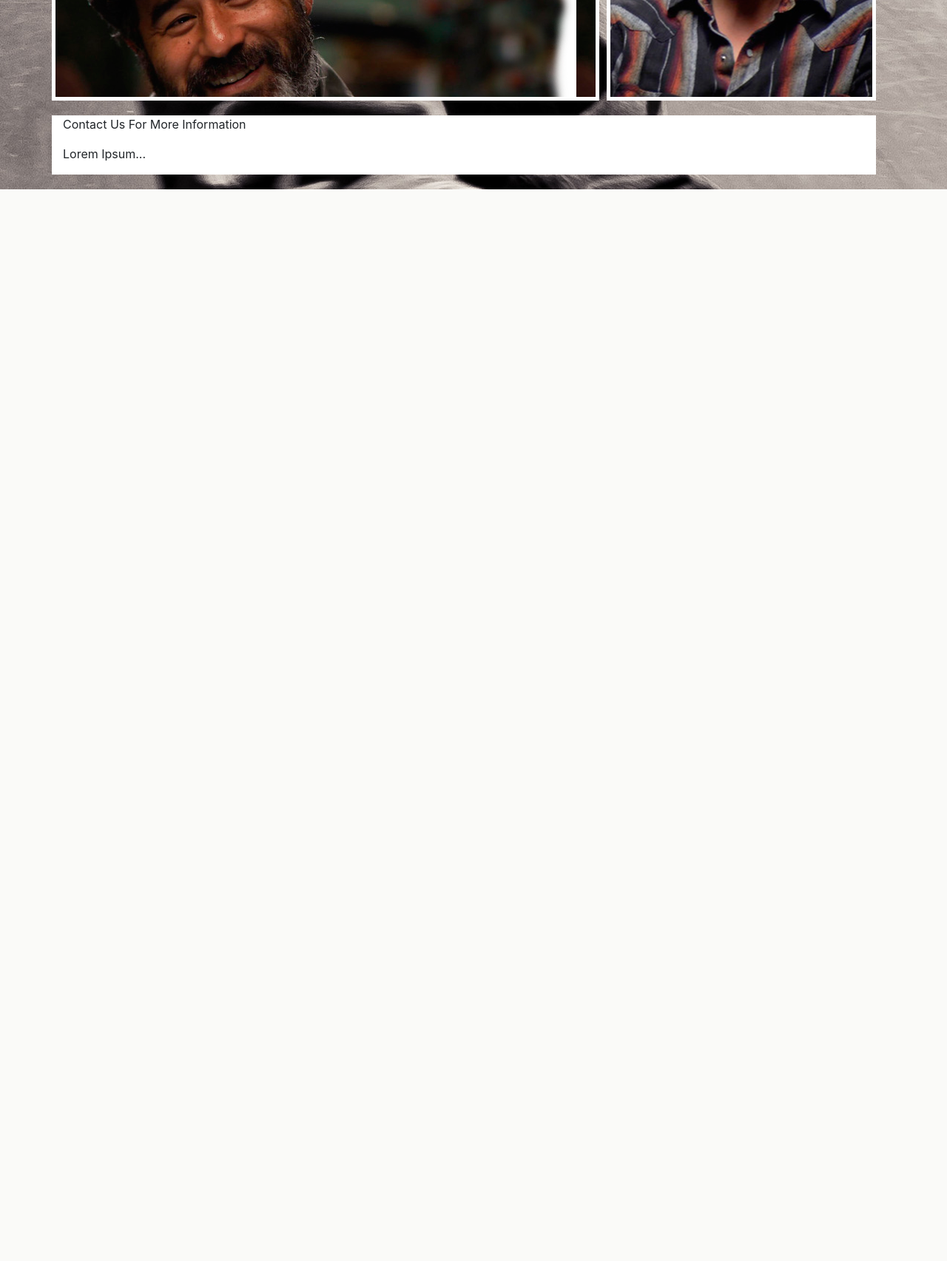
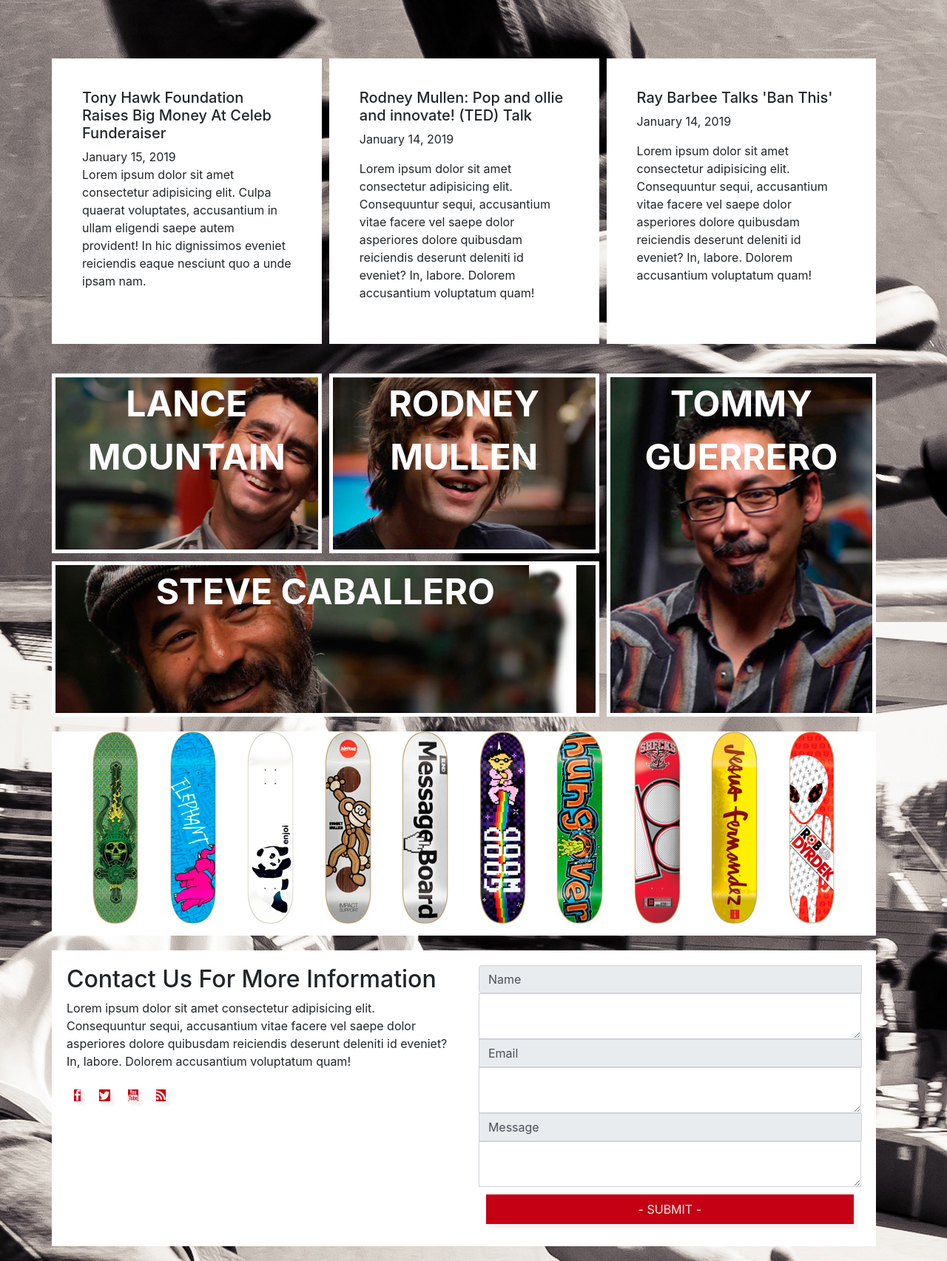
Before and after one commit to rojasj91/2.2-flask_forms, a Flask app: page / in a window 1280 px wide. Shown: the part 1414-3119 px from the top of the page at 74% size. Before the commit the page ends 1670 px from the top, so only its background shows below. Run offline with Flask 2, Linux system fonts and the light colour scheme; data that the repository does not hold is empty; some libraries are stand-ins or nearby versions.

Commit message:
finished adding the skateboards and comment section

```diff
--- a/static/styles.css
+++ b/static/styles.css
@@ -40,7 +40,7 @@
     border: 5px solid white;
 }
 
-img {
+img .logo{
     position: absolute;
 }
 
@@ -142,3 +142,44 @@
     margin-top: 20px;
 }
 }
+
+.skateboards li{
+    display: inline-block;
+    width: 100px;
+}
+
+.footer{
+    background: white;
+    margin-top: 20px;
+    max-width: 97.7%;
+}
+
+.col-md-6{
+    display: inline-block;
+    padding: 20px;
+}
+
+.input-group{
+    float: right;
+}
+
+.input-group>.form-control, .input-group>.form-control-plaintext {
+    position: relative;
+    -ms-flex: 1 1 auto;
+    flex: 1 1 auto;
+    width: 100%;
+    margin-bottom: 0;
+}
+
+.input-group-append, .input-group-prepend {
+    display: -ms-flexbox;
+    display: block;
+}
+
+a{
+    color: #FFF0EE;
+    background-color: #C50015;
+    margin: 10px;
+    box-shadow: 5px 5px 2px 1px rgba(242, 242, 244, 0.8);
+    text-transform: uppercase;
+}
--- a/templates/2.2-SK8.html
+++ b/templates/2.2-SK8.html
@@ -3,6 +3,7 @@
 
 <head>
     <link rel="stylesheet" href="https://stackpath.bootstrapcdn.com/bootstrap/4.2.1/css/bootstrap.min.css" integrity="sha384-GJzZqFGwb1QTTN6wy59ffF1BuGJpLSa9DkKMp0DgiMDm4iYMj70gZWKYbI706tWS" crossorigin="anonymous">
+    <link rel="stylesheet" href="https://cdnjs.cloudflare.com/ajax/libs/font-awesome/4.7.0/css/font-awesome.min.css">
     <link rel="stylesheet" type="text/css" href="/static/styles.css">
 </head>
 
@@ -19,7 +20,7 @@
         <div class ="row">
             <div class="col-md-12">
                 <header class="top-image">
-                <img src="/static/images/peralta-logo.png">
+                <img class="logo" src="/static/images/peralta-logo.png">
                 <h2>Image</h2>
                 </header>
             </div>
@@ -90,13 +91,51 @@
       </div>
 
       <div class="row">
-        <div class="col-md-12 footer">
-           <p>Contact Us For More Information</p>
-           <p>Lorem Ipsum...</p>
+        <div class="col-md-12 skateboards">
+           <ul>
+               <li><img src="/static/images/sk8-1.png" alt=""></li>
+               <li><img src="/static/images/sk8-2.png" alt=""></li>
+               <li><img src="/static/images/sk8-3.png" alt=""></li>
+               <li><img src="/static/images/sk8-4.png" alt=""></li>
+               <li><img src="/static/images/sk8-5.png" alt=""></li>
+               <li><img src="/static/images/sk8-6.png" alt=""></li>
+               <li><img src="/static/images/sk8-7.png" alt=""></li>
+               <li><img src="/static/images/sk8-8.png" alt=""></li>
+               <li><img src="/static/images/sk8-9.png" alt=""></li>
+               <li><img src="/static/images/sk8-10.png" alt=""></li>
+               </ul>
+        </div>
 
-</div>
+      </div>
 
-</div>
+    <div class="row">
+        <div class="footer">
+            <div class="col-md-6">
+                <h2>Contact Us For More Information</h2>
+                <p>Lorem ipsum dolor sit amet consectetur adipisicing elit. Consequuntur sequi, accusantium vitae facere vel saepe dolor asperiores dolore quibusdam reiciendis deserunt deleniti id eveniet? In, labore. Dolorem accusantium voluptatum quam!</p>
+                <a href="#" class="fa fa-facebook"></a>
+                <a href="#" class="fa fa-twitter"></a>
+                <a href="#" class="fa fa-youtube"></a>
+                <a href="#" class="fa fa-rss"></a>
+            </div>
+            <div class="col-md-6 input-group">
+                <div class="input-group-prepend">
+                    <span class="input-group-text">Name</span>
+                </div>
+                <textarea class="form-control" aria-label="Name"></textarea>
+                <div class="input-group-prepend">
+                    <span class="input-group-text">Email</span>
+                </div>
+                <textarea class="form-control" aria-label="Email"></textarea>
+                <div class="input-group-prepend">
+                    <span class="input-group-text">Message</span>
+                </div>
+                <textarea class="form-control" aria-label="Name"></textarea>
+                <a class="flex-sm-fill text-sm-center nav-link active submit-button" href="#">- Submit -</a>
+            </div>
+        </div>
+
+    </div>
 
 
 
```
